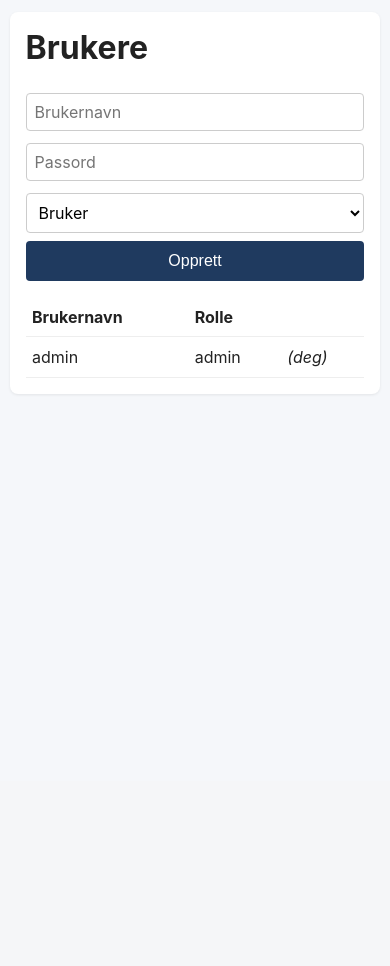
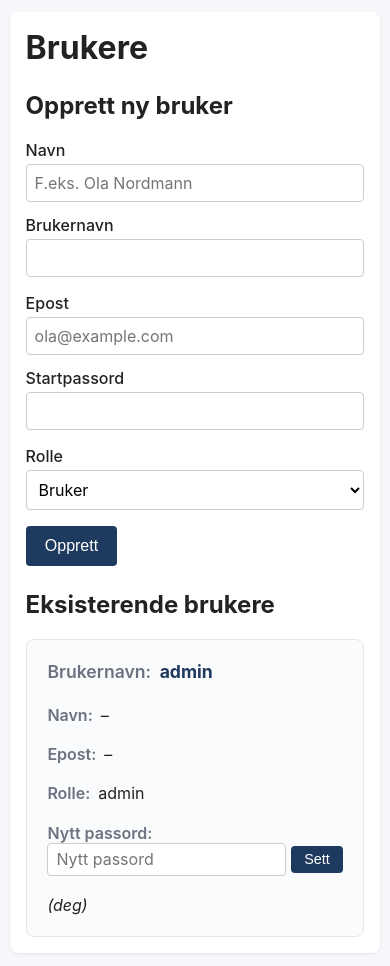
Before and after one commit to knutivarvestli/treningsplanleggern, a Flask app: page /admin/brukere in a window 390 px wide. Shown: the part 63-1029 px from the top of the page. Before the commit the page ends 430 px from the top, so only its background shows below. Run offline with Flask 3, Linux system fonts and the light colour scheme; a user stored in the database is signed in.

Commit message:
Brukerhåndtering: navn/epost, admin-passordreset, brukermeny i topbar
- User-modellen utvidet med navn og epost (begge nullable). Light
  migration i init_db kjører ALTER TABLE ADD COLUMN på eksisterende
  databaser så PythonAnywhere/Render-instanser plukker det opp uten
  manuell intervensjon.
- Admin Brukere-side: opprettelsesskjema utvidet med navn + epost +
  rolle. Hver eksisterende bruker har nå inline 'Sett nytt passord'-
  skjema (dekker glemt-passord-flyten — admin resetter, bruker bytter
  selv etterpå).
- Topbar: brukernavn øverst til høyre er nå en details/summary-dropdown
  med Bytt passord og Logg ut. Standalone Bytt passord-lenke fjernet
  fra hovedmenyen. Klikk-utenfor-lukker via lite JS.
- Login: 'admin/admin'-hintet erstattet med glemt-passord-hint som
  peker brukeren til administrator.
- Mobil: brukertabellen bruker samme kort-layout som oppsummering.

Co-Authored-By: Claude Opus 4.7 (1M context) <noreply@anthropic.com>

```diff
--- a/app.py
+++ b/app.py
@@ -43,11 +43,17 @@ login_manager.login_view = "login"
 class User(UserMixin, db.Model):
     id = db.Column(db.Integer, primary_key=True)
     username = db.Column(db.String(64), unique=True, nullable=False)
+    name = db.Column(db.String(120))
+    email = db.Column(db.String(120))
     password_hash = db.Column(db.String(256), nullable=False)
     role = db.Column(db.String(16), nullable=False, default="bruker")  # bruker | admin
 
     sessions = db.relationship("Session", backref="user", cascade="all, delete-orphan")
     templates = db.relationship("Template", backref="user", cascade="all, delete-orphan")
+
+    @property
+    def display_name(self) -> str:
+        return self.name or self.username
 
     def set_password(self, password: str) -> None:
         self.password_hash = generate_password_hash(password)
@@ -443,18 +449,38 @@ def admin_users():
     if request.method == "POST":
         username = request.form["username"].strip()
         password = request.form["password"]
+        name = request.form.get("name", "").strip() or None
+        email = request.form.get("email", "").strip() or None
         role = request.form.get("role", "bruker")
-        if username and password and not User.query.filter_by(username=username).first():
-            u = User(username=username, role=role)
+        if not username or not password:
+            flash("Brukernavn og passord er påkrevd", "error")
+        elif User.query.filter_by(username=username).first():
+            flash(f"Brukernavn '{username}' finnes allerede", "error")
+        elif len(password) < 4:
+            flash("Passord må ha minst 4 tegn", "error")
+        else:
+            u = User(username=username, name=name, email=email, role=role)
             u.set_password(password)
             db.session.add(u)
             db.session.commit()
             flash(f"Bruker '{username}' opprettet", "ok")
-        else:
-            flash("Ugyldig eller eksisterende brukernavn", "error")
         return redirect(url_for("admin_users"))
     return render_template("admin_users.html",
                            users=User.query.order_by(User.username).all())
+
+
+@app.route("/admin/brukere/<int:uid>/passord", methods=["POST"])
+@admin_required
+def admin_user_password(uid: int):
+    u = db.session.get(User, uid) or abort(404)
+    new_password = request.form.get("new_password", "")
+    if len(new_password) < 4:
+        flash("Passord må ha minst 4 tegn", "error")
+    else:
+        u.set_password(new_password)
+        db.session.commit()
+        flash(f"Nytt passord satt for {u.username}", "ok")
+    return redirect(url_for("admin_users"))
 
 
 @app.route("/admin/brukere/<int:uid>/slett", methods=["POST"])
@@ -503,6 +529,18 @@ def admin_lookup_delete(lid: int):
 def init_db() -> None:
     db.create_all()
 
+    # Light migration: legg til nye kolonner på User-tabellen hvis de mangler
+    # på en eldre database (PythonAnywhere SQLite eller Render Postgres som
+    # ble opprettet før name/email ble lagt til).
+    inspector = db.inspect(db.engine)
+    if inspector.has_table("user"):
+        existing = {c["name"] for c in inspector.get_columns("user")}
+        with db.engine.begin() as conn:
+            if "name" not in existing:
+                conn.execute(db.text('ALTER TABLE "user" ADD COLUMN name VARCHAR(120)'))
+            if "email" not in existing:
+                conn.execute(db.text('ALTER TABLE "user" ADD COLUMN email VARCHAR(120)'))
+
     if not User.query.filter_by(username="admin").first():
         admin = User(username="admin", role="admin")
         admin.set_password("admin")
--- a/static/style.css
+++ b/static/style.css
@@ -143,13 +143,63 @@ table.data th.num, table.data td.num { text-align: right; white-space: nowrap; }
 .summary-period { color: #6b7280; margin-top: -.4rem; }
 .summary-card .empty { color: #888; font-style: italic; }
 
-/* Mobil: tabellen blir til kort, ett per aktivitet */
+/* Brukermeny i topbaren */
+.user-menu { position: relative; }
+.user-menu > summary {
+  list-style: none; cursor: pointer;
+  display: inline-flex; align-items: center; gap: .35rem;
+  padding: .35rem .7rem; border-radius: 4px;
+  border: 1px solid rgba(255,255,255,.25);
+  color: #fff;
+}
+.user-menu > summary::-webkit-details-marker { display: none; }
+.user-menu > summary:hover { background: rgba(255,255,255,.1); }
+.user-menu[open] > summary { background: rgba(255,255,255,.15); }
+.user-menu .user-name { font-weight: 500; }
+.user-menu .user-caret { font-size: .8rem; opacity: .8; }
+.user-menu-dropdown {
+  position: absolute; right: 0; top: calc(100% + .35rem);
+  min-width: 200px; background: #fff;
+  border: 1px solid #e5e7eb; border-radius: 8px;
+  box-shadow: 0 6px 20px rgba(0,0,0,.15);
+  padding: .35rem 0; z-index: 100;
+  display: flex; flex-direction: column;
+}
+.user-menu-dropdown a {
+  color: #1f3a5f !important; padding: .55rem 1rem; text-decoration: none;
+}
+.user-menu-dropdown a:hover { background: #eef1f5; text-decoration: none; }
+.user-menu-meta {
+  padding: .45rem 1rem .55rem; border-bottom: 1px solid #eee;
+  color: #6b7280; font-size: .85rem;
+}
+
+/* Bruker-skjema i admin Brukere-side */
+.user-form .row { margin-bottom: .2rem; }
+.user-form .row-spacer { flex: 1; }
+.users-table .pw-form {
+  display: flex; gap: .35rem; align-items: center;
+}
+.users-table .pw-form input {
+  width: auto; flex: 1; min-width: 130px; padding: .35rem .5rem;
+  margin: 0;
+}
+.users-table .pw-form button {
+  padding: .35rem .8rem; font-size: .9rem;
+}
+.section-h { margin-top: 1.5rem; }
+
+/* Mobil: data-tabeller med data-label blir til ett kort per rad */
 body:is(.mobile-auto, .mobile-forced) table.summary-table,
-body:is(.mobile-auto, .mobile-forced) table.summary-table tbody {
+body:is(.mobile-auto, .mobile-forced) table.users-table,
+body:is(.mobile-auto, .mobile-forced) table.summary-table tbody,
+body:is(.mobile-auto, .mobile-forced) table.users-table tbody {
   display: block;
 }
-body:is(.mobile-auto, .mobile-forced) table.summary-table thead { display: none; }
-body:is(.mobile-auto, .mobile-forced) table.summary-table tr {
+body:is(.mobile-auto, .mobile-forced) table.summary-table thead,
+body:is(.mobile-auto, .mobile-forced) table.users-table thead { display: none; }
+body:is(.mobile-auto, .mobile-forced) table.summary-table tr,
+body:is(.mobile-auto, .mobile-forced) table.users-table tr {
   display: block;
   border: 1px solid #e5e7eb;
   border-radius: 8px;
@@ -157,19 +207,22 @@ body:is(.mobile-auto, .mobile-forced) table.summary-table tr {
   margin-top: .7rem;
   background: #fafbfc;
 }
-body:is(.mobile-auto, .mobile-forced) table.summary-table td {
+body:is(.mobile-auto, .mobile-forced) table.summary-table td,
+body:is(.mobile-auto, .mobile-forced) table.users-table td {
   display: block;
   border: none;
   padding: .15rem 0;
   text-align: left !important;
   white-space: normal;
 }
-body:is(.mobile-auto, .mobile-forced) table.summary-table td:first-child {
+body:is(.mobile-auto, .mobile-forced) table.summary-table td:first-child,
+body:is(.mobile-auto, .mobile-forced) table.users-table td:first-child {
   font-size: 1.1rem;
   color: #1f3a5f;
   margin-bottom: .25rem;
 }
-body:is(.mobile-auto, .mobile-forced) table.summary-table td:not(:first-child)::before {
+body:is(.mobile-auto, .mobile-forced) table.summary-table td:not(:first-child)::before,
+body:is(.mobile-auto, .mobile-forced) table.users-table td[data-label]:not([data-label=""])::before {
   content: attr(data-label) ": ";
   font-weight: 600;
   color: #6b7280;
--- a/templates/admin_users.html
+++ b/templates/admin_users.html
@@ -2,24 +2,64 @@
 {% block content %}
 <div class="card">
   <h1>Brukere</h1>
-  <form method="post" class="inline-form">
-    <input name="username" placeholder="Brukernavn" required>
-    <input name="password" type="password" placeholder="Passord" required>
-    <select name="role">
-      <option value="bruker">Bruker</option>
-      <option value="admin">Administrator</option>
-    </select>
+
+  <h2 class="section-h">Opprett ny bruker</h2>
+  <form method="post" class="user-form">
+    <div class="row">
+      <label>Navn
+        <input name="name" placeholder="F.eks. Ola Nordmann">
+      </label>
+      <label>Brukernavn
+        <input name="username" required>
+      </label>
+    </div>
+    <div class="row">
+      <label>Epost
+        <input name="email" type="email" placeholder="ola@example.com">
+      </label>
+      <label>Startpassord
+        <input name="password" type="password" required minlength="4">
+      </label>
+    </div>
+    <div class="row">
+      <label>Rolle
+        <select name="role">
+          <option value="bruker">Bruker</option>
+          <option value="admin">Administrator</option>
+        </select>
+      </label>
+      <span class="row-spacer"></span>
+    </div>
     <button type="submit">Opprett</button>
   </form>
 
-  <table class="data">
-    <thead><tr><th>Brukernavn</th><th>Rolle</th><th></th></tr></thead>
+  <h2 class="section-h">Eksisterende brukere</h2>
+  <table class="data users-table">
+    <thead>
+      <tr>
+        <th>Brukernavn</th>
+        <th>Navn</th>
+        <th>Epost</th>
+        <th>Rolle</th>
+        <th>Sett nytt passord</th>
+        <th></th>
+      </tr>
+    </thead>
     <tbody>
       {% for u in users %}
         <tr>
-          <td>{{ u.username }}</td>
-          <td>{{ u.role }}</td>
-          <td>
+          <td data-label="Brukernavn"><strong>{{ u.username }}</strong></td>
+          <td data-label="Navn">{{ u.name or '–' }}</td>
+          <td data-label="Epost">{{ u.email or '–' }}</td>
+          <td data-label="Rolle">{{ u.role }}</td>
+          <td data-label="Nytt passord">
+            <form method="post" action="{{ url_for('admin_user_password', uid=u.id) }}" class="pw-form">
+              <input type="password" name="new_password"
+                     placeholder="Nytt passord" minlength="4" required>
+              <button type="submit">Sett</button>
+            </form>
+          </td>
+          <td data-label="">
             {% if u.id != current_user.id %}
               <form method="post" action="{{ url_for('admin_user_delete', uid=u.id) }}" class="inline">
                 <button class="link-btn danger"
--- a/templates/base.html
+++ b/templates/base.html
@@ -28,9 +28,17 @@
       <a href="{{ url_for('admin_lookups') }}">Verdilister</a>
     {% endif %}
     <span class="spacer"></span>
-    <span class="user">{{ current_user.username }} ({{ current_user.role }})</span>
-    <a href="{{ url_for('change_password') }}">Bytt passord</a>
-    <a href="{{ url_for('logout') }}">Logg ut</a>
+    <details class="user-menu">
+      <summary>
+        <span class="user-name">{{ current_user.display_name }}</span>
+        <span class="user-caret" aria-hidden="true">▾</span>
+      </summary>
+      <div class="user-menu-dropdown" role="menu">
+        <span class="user-menu-meta">{{ current_user.username }} · {{ current_user.role }}</span>
+        <a href="{{ url_for('change_password') }}">Bytt passord</a>
+        <a href="{{ url_for('logout') }}">Logg ut</a>
+      </div>
+    </details>
   </div>
 </nav>
 {% endif %}
@@ -65,6 +73,13 @@
       setForced(on);
     });
   }
+
+  // Lukk brukermeny-dropdown når man klikker utenfor
+  document.addEventListener('click', (e) => {
+    document.querySelectorAll('details.user-menu[open]').forEach(d => {
+      if (!d.contains(e.target)) d.removeAttribute('open');
+    });
+  });
 })();
 </script>
 
--- a/templates/login.html
+++ b/templates/login.html
@@ -7,6 +7,6 @@
     <label>Passord<input name="password" type="password" required></label>
     <button type="submit">Logg inn</button>
   </form>
-  <p class="hint">Standard admin: <code>admin</code> / <code>admin</code> – husk å endre.</p>
+  <p class="hint">Glemt passord? Kontakt administrator — admin kan sette nytt passord under «Brukere».</p>
 </div>
 {% endblock %}
```
